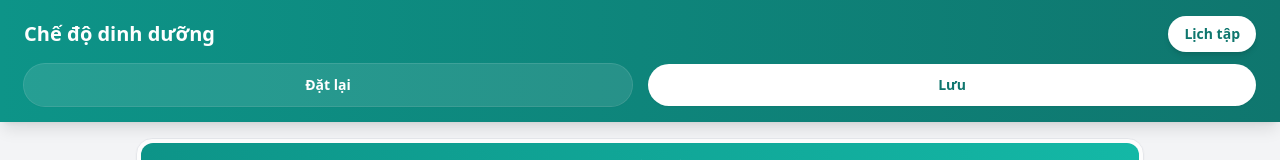
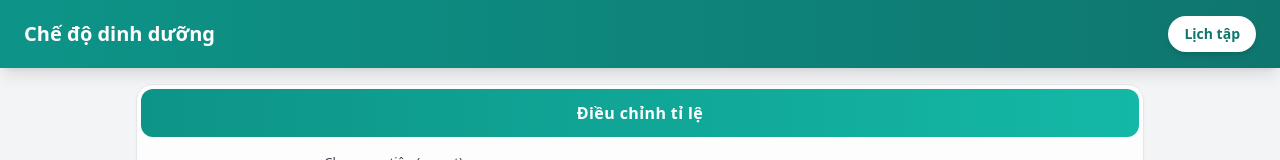
Before and after one commit to trungthanhdev/MN-2409, a Vue app: page / in a window 1280 px wide. Shown: the top 160 px of the page. Built offline with nearby package versions, Linux system fonts and the light colour scheme; no server answers.

Commit message:
Redeploy14

```diff
--- a/src/pages/Home.vue
+++ b/src/pages/Home.vue
@@ -90,11 +90,13 @@ function toNum(v: unknown, fallback = 0): number {
   const n = Number(v);
   return Number.isFinite(n) ? n : fallback;
 }
+
 function handleMacroInput(key: 'p' | 'c' | 'f', event: Event) {
   const input = event.target as HTMLInputElement;
   const value = toNum(input.value, 0);
   macros.value[key] = value;
 }
+
 function sanitizeMealRows(raw: any): { name: string; grams: number }[] {
   if (!Array.isArray(raw)) return [{ name: "", grams: 0 }];
   const rows = raw
@@ -397,15 +399,16 @@ async function loadFoods(): Promise<Food[]> {
   return arr;
 }
 
-const foodsDB = ref<Food[]>([]);
-onMounted(async () => {
-  try {
-    foodsDB.value = await loadFoods();
-    loadFromLocal();
-  } catch (e) {
-    console.error(e);
-  }
-});
+// const foodsDB = ref<Food[]>([]);
+// onMounted(async () => {
+//   try {
+//     foodsDB.value = await loadFoods();
+//     loadFromLocal();
+//   } catch (e) {
+//     console.error(e);
+//   }
+// });
+
 
 type MealRow = { name: string; grams: number };
 const rowsMeal = ref<MealRow[]>([{ name: "", grams: 0 }]);
@@ -561,8 +564,6 @@ async function saveToLocal() {
     foodsReady,
   };
   localStorage.setItem(KEY, JSON.stringify(data));
-  alert("Lưu thành công");
-  resetSuggestions();
 }
 
 const savedTotals = ref<{
@@ -608,22 +609,37 @@ function loadFromLocal() {
   }
 }
 
-function resetAll() {
-  if (!confirm("Đặt lại về mặc định?")) return;
-  gender.value = "male";
-  age.value = 0;
-  heightM.value = 0;
-  heightCM.value = 0;
-  weight.value = 0;
-  activity.value = 1.2;
-  preset.value = "maintenance";
-  macros.value = { p: 35, c: 30, f: 35 };
-  proteinPerKg.value = 1.8;
-  rowsMeal.value = [{ name: "", grams: 0 }];
-  resetSuggestions();
-}
+// Auto-save khi các giá trị thay đổi
+watch(
+  [
+    gender,
+    age,
+    heightM,
+    heightCM,
+    weight,
+    activity,
+    preset,
+    macros,
+    proteinPerKg,
+    rowsMeal,
+  ],
+  () => {
+    saveToLocal();
+  },
+  { deep: true }
+);
 
-loadFromLocal();
+// Xóa hàm resetAll vì không còn nút "Đặt lại"
+const foodsDB = ref<Food[]>([]);
+onMounted(async () => {
+  try {
+    foodsDB.value = await loadFoods();
+    loadFromLocal();
+  } catch (e) {
+    console.error(e);
+  }
+});
+
 </script>
 
 <template>
@@ -644,29 +660,13 @@ loadFromLocal();
             Lịch tập
           </router-link>
         </div>
-
-        <!-- Hàng 2: Đặt lại & Lưu -->
-        <div class="flex gap-4 w-full">
-          <button
-            @click="resetAll"
-            class="btn btn-ghost flex-1 text-sm px-4 py-3"
-          >
-            Đặt lại
-          </button>
-          <button
-            @click="saveToLocal"
-            class="btn btn-primary flex-1 text-sm px-4 py-3"
-          >
-            Lưu
-          </button>
-        </div>
       </div>
     </header>
 
     <!-- Main -->
     <main class="max-w-5xl mx-auto px-2 py-4 space-y-8">
       <!-- Meal ratio -->
-     <section class="card overflow-hidden">
+      <section class="card overflow-hidden">
         <div class="section-title">Điều chỉnh tỉ lệ</div>
         <div class="p-4 grid grid-cols-1 md:grid-cols-2 gap-5">
           <div class="space-y-3">
```
